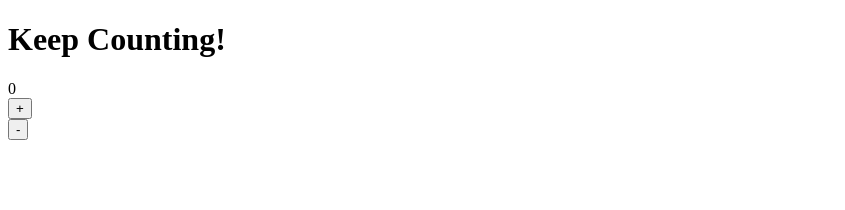
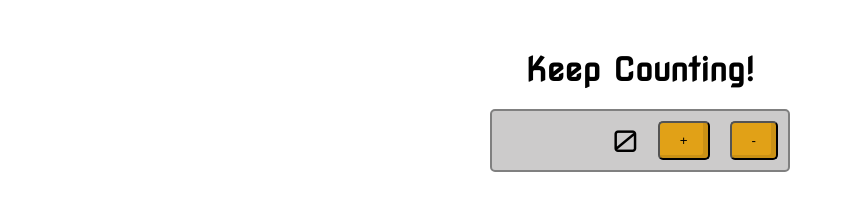
Before and after one commit to pj322/counter, a plain HTML site: page index.html in a window 1280 px wide. Shown: the whole page, without its empty margins (0-845 px from the left). Drawn offline with Linux system fonts and the light colour scheme.

Commit message:
Funzionalità incremento e decremento implementate

```diff
--- a/assets/css/styles.css
+++ b/assets/css/styles.css
@@ -0,0 +1,62 @@
+* {
+  margin: 0;
+  padding: 0;
+  box-sizing: border-box;
+}
+
+body {
+  font-family: 'Orbitron', sans-serif;
+}
+
+.container {
+  display: flex;
+  margin: 50px auto;
+  width: 300px;
+  flex-direction: column;
+  text-align: center;
+}
+
+.container h1 {
+  font-family: 'Nova Square', sans-serif;
+}
+
+.counter-container {
+  display: flex;
+  justify-content: end;
+  align-items: center;
+  flex-direction: row;
+  border: 2px solid grey;
+  border-radius: 5px;
+  margin-top: 20px;
+  background-color: rgb(204, 203, 203);
+}
+
+.output {
+  padding: 10px;
+  font-size: 30px;
+}
+
+.increment,
+.decrement {
+  padding: 10px;
+}
+
+.increment button,
+.decrement button {
+  padding: 10px 20px;
+  border-radius: 5px;
+  background-color: rgb(225, 161, 23);
+  box-shadow:inset -5px -3px rgba(0,0,0,0.1);
+}
+
+.increment button:hover,
+.decrement button:hover {
+  background-color: rgb(184, 133, 22);
+  transition: 0.2s;
+}
+
+.increment button:active,
+.decrement button:active {
+  background-color: rgb(245, 191, 76);
+  transition: 0.7s;
+}
--- a/assets/js/script.js
+++ b/assets/js/script.js
@@ -0,0 +1,24 @@
+function incrementCounter() {
+  let number = document.querySelector("div.output");
+  let plus = document.querySelector("div.increment button");
+
+  plus.addEventListener("click", () => {
+    let num = Number(number.innerText);
+    num = num + 1;
+    number.innerText = num;
+  });
+}
+
+function decrementCounter() {
+  let number = document.querySelector("div.output");
+  let minus = document.querySelector("div.decrement button");
+
+  minus.addEventListener("click", () => {
+    let num = Number(number.innerText);
+    num = num - 1;
+    number.innerText = num;
+  });
+}
+
+incrementCounter();
+decrementCounter();
--- a/index.html
+++ b/index.html
@@ -3,11 +3,18 @@
 <head>
   <meta charset="UTF-8">
   <meta name="viewport" content="width=device-width, initial-scale=1.0">
+  <!--Open graph tags-->
+  <!--Google Fonts-->
+  <link rel="preconnect" href="https://fonts.googleapis.com">
+  <link rel="preconnect" href="https://fonts.gstatic.com" crossorigin>
+  <link href="https://fonts.googleapis.com/css2?family=Nova+Square&family=Orbitron&display=swap" rel="stylesheet">
+  <link rel="stylesheet" href="../assets/css/styles.css">
   <title>Counter</title>
 </head>
 <body>
+  <div class="container">
+    <h1>Keep Counting!</h1>
     <div class="counter-container">
-    <h1>Keep Counting!</h1>
       <div class="output">
         0
       </div>
@@ -18,5 +25,7 @@
         <button>-</button>
       </div>
     </div>
+  </div>
+  <script src="../assets/js/script.js"></script>
 </body>
 </html>
```
Lines whose indentation alone changed are shown as unchanged.
